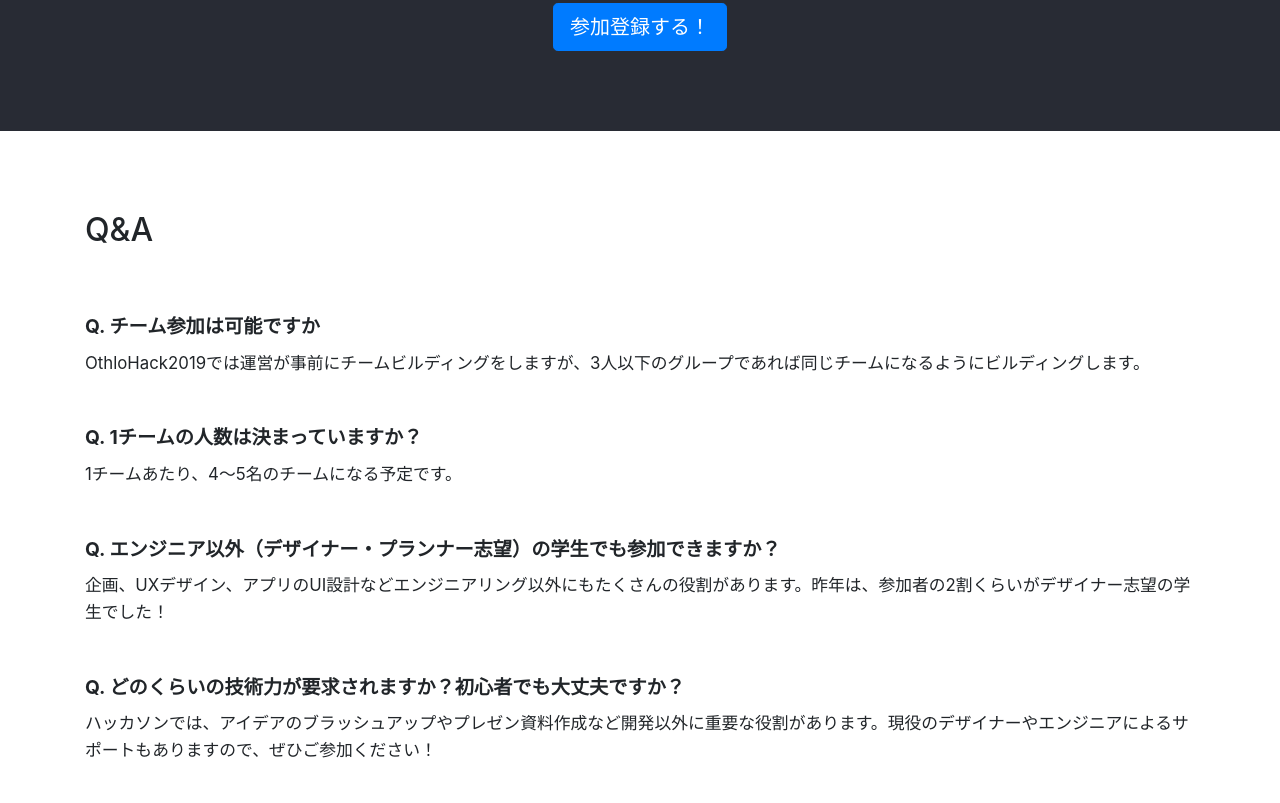
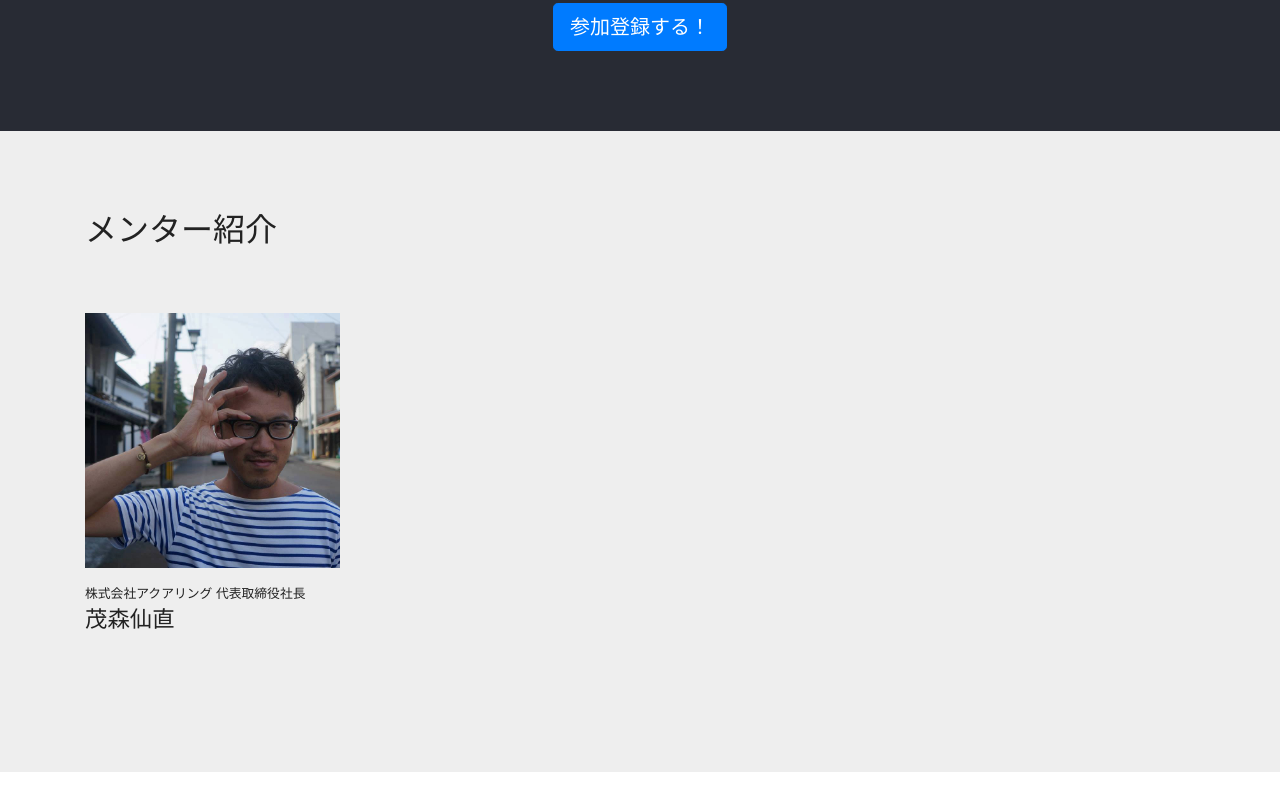
Before and after one commit to OthloTech/othlohack2019, a website: page index.html in a window 1280 px wide. Shown: the part 5897-6700 px from the top of the page. Drawn offline with nearby package versions, Linux system fonts and the light colour scheme.

Commit message:
メンター紹介のセクションを追加

```diff
--- a/assets/scss/_base.scss
+++ b/assets/scss/_base.scss
@@ -171,6 +171,28 @@ section {
     }
 }
 
+#mentor {
+    h3 {
+        margin-bottom: 0.5em;
+        font-size: 1.2em;
+        font-weight: bold;
+    }
+    .mentor-item__meta {
+        p {
+            font-size: 0.8em;
+            margin-bottom: 0.2em;
+        }
+        h4 {
+            margin-bottom: 0.5em;
+            font-size: 1.4em;
+        }
+    }
+    p {
+        text-align: justify;
+        text-justify: inter-ideograph;
+    }
+}
+
 #qa {
     h4 {
         font-size: 1.2rem;
--- a/index.html
+++ b/index.html
@@ -345,7 +345,8 @@
             <li class="col-md-3 col-6 mb-3"><a href="https://techcafe.space"><img class="img-fluid"
                   src="./images/logo/techcafe.png"></a>
             </li>
-            <li class="col-md-3 col-6 mb-3"><a href="https://n2i.jp"><img class="img-fluid" src="./images/logo/n2i.png"></a>
+            <li class="col-md-3 col-6 mb-3"><a href="https://n2i.jp"><img class="img-fluid"
+                  src="./images/logo/n2i.png"></a>
             </li>
             <li class="col-md-3 col-6 mb-3"><img class="img-fluid" src="./images/logo/commingsoon.png">
             </li>
@@ -364,6 +365,21 @@
       </div>
       <div class="mx-auto text-center">
         <a href="https://forms.gle/bjNtRb1eBWPhmWWK9" class="btn btn-primary btn-lg">参加登録する！</a>
+      </div>
+    </div>
+  </section>
+
+  <section id="mentor" class="container-wrapper bg-gray">
+    <div class="container">
+      <h2>メンター紹介</h2>
+      <div class="row">
+        <div class="mentor-item col-md-3 col-6 mb-5">
+          <img src="./images/memtor/shigemori.jpg" class="img-fluid mb-3" alt="Responsive image">
+          <div class="mentor-item__meta">
+            <p>株式会社アクアリング 代表取締役社長</p>
+            <h4>茂森仙直</h4>
+          </div>
+        </div>
       </div>
     </div>
   </section>
```
Also changed, not shown: assets/css/style.css, images/memtor/kawai.jpg (added), images/memtor/oki.jpg (added), images/memtor/sakai.jpg (added), images/memtor/shigemori.jpg (added).
